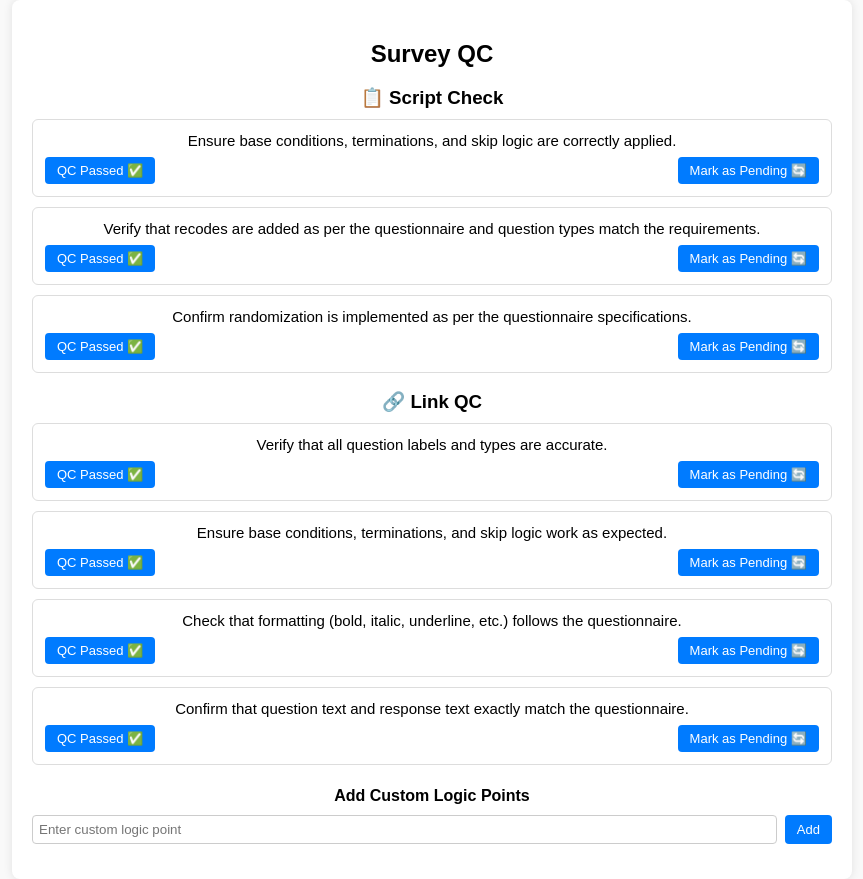
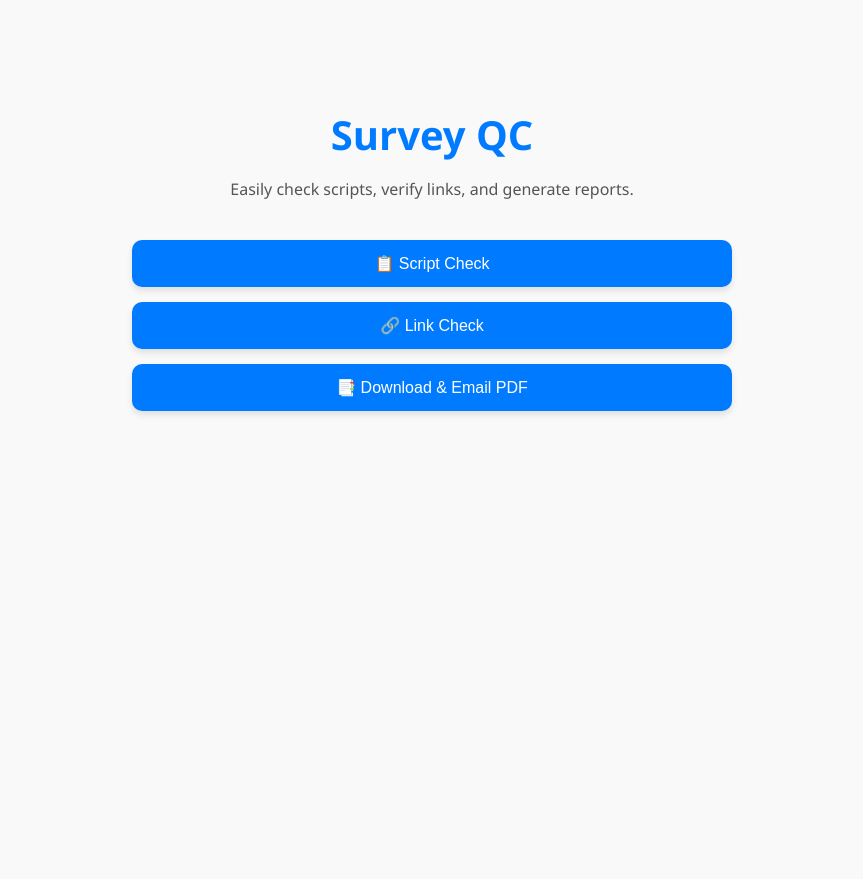
Before and after one commit to AMITMG07/Amit_Survey_QC, a plain HTML site: page index.html in a window 1280 px wide. Shown: the whole page, without its empty margins (208-1071 px from the left). After the commit the page ends 800 px from the top, so only its background shows below. Drawn offline with nearby package versions, Linux system fonts and the light colour scheme.

Commit message:
Updated homepage layout and fixed styles

```diff
--- a/index.html
+++ b/index.html
@@ -1,30 +1,64 @@
 <!DOCTYPE html>
 <html lang="en">
 <head>
-    <meta charset="UTF-8">
-    <meta name="viewport" content="width=device-width, initial-scale=1.0">
-    <title>Survey QC To-Do</title>
-    <link rel="stylesheet" href="styles.css">
+  <meta charset="UTF-8" />
+  <meta name="viewport" content="width=device-width, initial-scale=1.0"/>
+  <title>Survey QC</title>
+  <link rel="stylesheet" href="styles.css" />
 </head>
 <body>
+  <!-- Home Page -->
+  <div id="home-page" class="page active">
+    <div class="home-container">
+      <h1>Survey QC</h1>
+      <p class="subtitle">Easily check scripts, verify links, and generate reports.</p>
+      <div class="button-group">
+        <button onclick="navigateTo('script-page')">📋 Script Check</button>
+        <button onclick="navigateTo('link-page')">🔗 Link Check</button>
+        <button onclick="downloadAndEmailPDF()">📑 Download & Email PDF</button>
+      </div>
+    </div>
+  </div>
+
+  <!-- Script Check Page -->
+  <div id="script-page" class="page">
     <div class="container">
       <h2>Survey QC</h2>
-
       <h3>📋 Script Check</h3>
       <div id="script-check-list"></div>
 
+      <h4>Add Custom Logic Points</h4>
+      <div class="add-section">
+        <input type="text" id="custom-script-input" placeholder="Enter custom logic point" />
+        <button id="add-script-btn">Add</button>
+      </div>
+      <div id="custom-script-list"></div>
+
+      <button class="nav-btn" onclick="navigateTo('home-page')">🏠 Back to Home</button>
+    </div>
+  </div>
+
+  <!-- Link QC Page -->
+  <div id="link-page" class="page">
+    <div class="container">
+      <h2>Survey QC</h2>
       <h3>🔗 Link QC</h3>
       <div id="link-qc-list"></div>
 
       <h4>Add Custom Logic Points</h4>
       <div class="add-section">
-            <input type="text" id="custom-input" placeholder="Enter custom logic point">
-            <button id="add-btn">Add</button>
+        <input type="text" id="custom-link-input" placeholder="Enter custom logic point" />
+        <button id="add-link-btn">Add</button>
+      </div>
+      <div id="custom-link-list"></div>
+
+      <button class="nav-btn" onclick="navigateTo('home-page')">🏠 Back to Home</button>
+    </div>
   </div>
 
-        <div id="custom-todo-list"></div>
-    </div>
-
+  <!-- Scripts -->
   <script src="script.js"></script>
+  <script src="https://cdnjs.cloudflare.com/ajax/libs/html2canvas/1.4.1/html2canvas.min.js"></script>
+  <script src="https://cdnjs.cloudflare.com/ajax/libs/jspdf/2.5.1/jspdf.umd.min.js"></script>
 </body>
 </html>
--- a/script.js
+++ b/script.js
@@ -1,23 +1,30 @@
+// Default Todos
 const scriptTodos = [
-    "Ensure base conditions, terminations, and skip logic are correctly applied.",
-    "Verify that recodes are added as per the questionnaire and question types match the requirements.",
-    "Confirm randomization is implemented as per the questionnaire specifications."
+  "Ensure base conditions are correctly applied.",
+  "Ensure termination conditions are correctly applied.",
+  "Ensure skip logic is correctly implemented.",
+  "Verify that recodes are added as per the questionnaire.",
+  "Verify that question types match the requirements.",
+  "Confirm that randomization is implemented as per the questionnaire specifications."
 ];
 
 const linkQCTodos = [
   "Verify that all question labels and types are accurate.",
-    "Ensure base conditions, terminations, and skip logic work as expected.",
+  "Ensure base conditions work as expected.",
+  "Ensure termination conditions work as expected.",
+  "Ensure skip logic works as expected.",
   "Check that formatting (bold, italic, underline, etc.) follows the questionnaire.",
   "Confirm that question text and response text exactly match the questionnaire."
 ];
 
-const scriptList = document.getElementById("script-check-list");
-const linkQCList = document.getElementById("link-qc-list");
-const customList = document.getElementById("custom-todo-list");
-const addBtn = document.getElementById("add-btn");
-const customInput = document.getElementById("custom-input");
+// Page Navigation
+function navigateTo(pageId) {
+  document.querySelectorAll(".page").forEach(page => page.classList.remove("active"));
+  document.getElementById(pageId).classList.add("active");
+}
 
-function createTodoElement(text, isCustom = false) {
+// Create To-do Element
+function createTodoElement(text, isCustom, listType) {
   const box = document.createElement("div");
   box.classList.add("todo-box");
 
@@ -31,58 +38,124 @@ function createTodoElement(text, isCustom = false) {
 
   const doneBtn = document.createElement("button");
   doneBtn.textContent = isCustom ? "Logic Checked ✅" : "QC Passed ✅";
-    doneBtn.onclick = () => label.classList.add("done");
+  doneBtn.onclick = () => {
+    label.classList.add("done");
+    saveTodos(listType);
+  };
 
   const undoneBtn = document.createElement("button");
   undoneBtn.textContent = "Mark as Pending 🔄";
-    undoneBtn.onclick = () => label.classList.remove("done");
+  undoneBtn.onclick = () => {
+    label.classList.remove("done");
+    saveTodos(listType);
+  };
 
-    // If custom, add delete button to right side
+  actions.appendChild(doneBtn);
+  actions.appendChild(undoneBtn);
+
   if (isCustom) {
     const deleteBtn = document.createElement("button");
     deleteBtn.textContent = "Delete ❌";
     deleteBtn.classList.add("delete-btn");
     deleteBtn.onclick = () => {
       box.remove();
-            checkScrollState();
+      saveTodos(listType);
     };
-        actions.appendChild(doneBtn);
-        actions.appendChild(undoneBtn);
     actions.appendChild(deleteBtn);
-    } else {
-        actions.appendChild(doneBtn);
-        actions.appendChild(undoneBtn);
   }
 
   box.appendChild(actions);
   return box;
 }
 
-// Load default todos
-scriptTodos.forEach(todo => {
-    scriptList.appendChild(createTodoElement(todo, false));
+// Save Todos to LocalStorage
+function saveTodos(listType) {
+  const todos = [];
+  document.querySelectorAll(`#${listType}-list .todo-box`).forEach(box => {
+    todos.push({
+      text: box.querySelector(".todo-text").textContent,
+      done: box.querySelector(".todo-text").classList.contains("done")
     });
-linkQCTodos.forEach(todo => {
-    linkQCList.appendChild(createTodoElement(todo, false));
   });
+  localStorage.setItem(listType, JSON.stringify(todos));
+}
 
-// Add custom todo
-addBtn.addEventListener("click", () => {
-    const value = customInput.value.trim();
+// Load Todos from LocalStorage
+function loadTodos(listType, defaultTodos, customInputId, addBtnId, customListId) {
+  const list = document.getElementById(`${listType}-list`);
+  const customList = document.getElementById(customListId);
+  list.innerHTML = "";
+  customList.innerHTML = "";
+
+  const stored = JSON.parse(localStorage.getItem(listType)) || [];
+  if (stored.length > 0) {
+    stored.forEach(todo => {
+      const el = createTodoElement(todo.text, false, listType);
+      if (todo.done) el.querySelector(".todo-text").classList.add("done");
+      list.appendChild(el);
+    });
+  } else {
+    defaultTodos.forEach(todo => {
+      list.appendChild(createTodoElement(todo, false, listType));
+    });
+  }
+
+  document.getElementById(addBtnId).onclick = () => {
+    const value = document.getElementById(customInputId).value.trim();
     if (value) {
-        customList.appendChild(createTodoElement(value, true));
-        customInput.value = "";
-        checkScrollState();
+      customList.appendChild(createTodoElement(value, true, listType));
+      document.getElementById(customInputId).value = "";
+      saveTodos(listType);
     }
-});
+  };
+}
 
-// Enable scroll only if needed
-function checkScrollState() {
-    if (document.body.scrollHeight > window.innerHeight) {
-        document.body.classList.add("scrollable");
-    } else {
-        document.body.classList.remove("scrollable");
+// Load Script & Link Todos
+loadTodos("script-check", scriptTodos, "custom-script-input", "add-script-btn", "custom-script-list");
+loadTodos("link-qc", linkQCTodos, "custom-link-input", "add-link-btn", "custom-link-list");
+
+// PDF & Email Function (Optimized)
+async function downloadAndEmailPDF() {
+  const { jsPDF } = window.jspdf;
+  const pdf = new jsPDF("p", "mm", "a4");
+
+  for (let pageId of ["script-page", "link-page"]) {
+    const element = document.getElementById(pageId);
+    element.classList.add("active");
+    await new Promise(resolve => setTimeout(resolve, 200)); // shorter wait
+
+    // faster screenshot (lower scale)
+    const canvas = await html2canvas(element, { scale: 1.2, backgroundColor: "#fff" });
+    const imgData = canvas.toDataURL("image/png");
+    const imgProps = pdf.getImageProperties(imgData);
+    const pdfWidth = pdf.internal.pageSize.getWidth();
+    const pdfHeight = (imgProps.height * pdfWidth) / imgProps.width;
+
+    pdf.addImage(imgData, "PNG", 0, 0, pdfWidth, pdfHeight);
+    if (pageId !== "link-page") pdf.addPage();
+
+    element.classList.remove("active");
+  }
+
+  // Save PDF quickly
+  const pdfFileName = "Survey_QC.pdf";
+  pdf.save(pdfFileName);
+
+  // ✅ Gmail compose link (removed Regards)
+  const gmailUrl =
+    "https://mail.google.com/mail/?view=cm&fs=1" +
+    "&to=amitgadad@gmail.com" +
+    "&su=" + encodeURIComponent("Survey QC Report") +
+    "&body=" + encodeURIComponent(
+      "Hi,\n\nPlease find the attached Survey QC PDF.\n\n(Attachment: " + pdfFileName + ")"
+    );
+
+  const win = window.open(gmailUrl, "_blank");
+  if (!win) {
+    // ✅ Fallback: mailto (removed Regards)
+    window.location.href =
+      "mailto:amitgadad@gmail.com" +
+      "?subject=" + encodeURIComponent("Survey QC Report") +
+      "&body=" + encodeURIComponent("Hi,\n\nPlease find the attached Survey QC PDF.\n\n");
   }
 }
-
-checkScrollState();
--- a/styles.css
+++ b/styles.css
@@ -1,103 +1,153 @@
+/* Reset & Base */
 html, body {
   margin: 0;
   padding: 0;
+  font-family: "Segoe UI", Arial, sans-serif;
+  background: #f9f9f9;
+  height: 100%;
+  color: #333;
+}
+
+/* Page Visibility */
+.page {
+  display: none;
   height: 100%;
 }
-
-body {
-    font-family: Arial, sans-serif;
-    background-color: #f9f9f9;
-    overflow-y: hidden;
+.page.active {
+  display: block;
 }
 
-body.scrollable {
-    overflow-y: auto;
+/* Home Page */
+.home-container {
+  max-width: 600px;
+  margin: auto;
+  text-align: center;
+  padding: 80px 20px;
+}
+.home-container h1 {
+  font-size: 2.5rem;
+  margin-bottom: 10px;
+  color: #007BFF;
+  font-weight: bold;
+}
+.subtitle {
+  font-size: 1rem;
+  margin-bottom: 40px;
+  color: #555;
+}
+.button-group {
+  display: flex;
+  flex-direction: column;
+  gap: 15px;
+}
+.button-group button {
+  padding: 14px;
+  font-size: 16px;
+  border: none;
+  border-radius: 10px;
+  background: #007BFF;
+  color: #fff;
+  cursor: pointer;
+  font-weight: 500;
+  box-shadow: 0 4px 6px rgba(0,0,0,0.1);
+  transition: all 0.3s;
+}
+.button-group button:hover {
+  background: #0056b3;
+  transform: translateY(-2px);
 }
 
+/* Container (Script/Link Pages) */
 .container {
   max-width: 800px;
-    margin: auto;
-    background: white;
-    padding: 20px;
-    border-radius: 8px;
-    box-shadow: 0 0 10px rgba(0, 0, 0, 0.1);
+  margin: 30px auto;
+  background: #fff;
+  padding: 25px;
+  border-radius: 12px;
+  box-shadow: 0 4px 15px rgba(0, 0, 0, 0.1);
 }
-
 h2, h3, h4 {
   text-align: center;
-    margin-bottom: 10px;
+  margin-bottom: 12px;
 }
-
 .todo-box {
   border: 1px solid #ddd;
   padding: 12px;
-    margin-bottom: 10px;
+  margin-bottom: 12px;
   border-radius: 6px;
-    background: #fff;
+  background: #fafafa;
 }
-
 .todo-text {
   text-align: center;
   font-size: 15px;
   font-weight: 500;
   margin-bottom: 8px;
 }
-
 .todo-actions {
   display: flex;
   justify-content: space-between;
   flex-wrap: wrap;
   gap: 8px;
 }
-
 button {
-    padding: 6px 12px;
+  padding: 8px 14px;
   border: none;
   background-color: #007BFF;
   color: white;
   cursor: pointer;
-    border-radius: 4px;
-    font-size: 13px;
-    transition: background-color 0.3s ease;
+  border-radius: 6px;
+  font-size: 14px;
+  transition: 0.3s;
 }
-
 button:hover {
   background-color: #0056b3;
 }
-
 .delete-btn {
   background-color: #dc3545;
 }
-
 .delete-btn:hover {
   background-color: #a71d2a;
 }
-
 .done {
   background-color: lightgreen;
   text-decoration: line-through;
   padding: 4px;
   border-radius: 4px;
 }
-
 .add-section {
   display: flex;
-    gap: 8px;
+  gap: 10px;
   justify-content: center;
   flex-wrap: wrap;
   margin-bottom: 15px;
 }
-
 .add-section input {
   flex: 1;
-    min-width: 200px;
-    padding: 6px;
+  min-width: 220px;
+  padding: 8px;
   border: 1px solid #ccc;
-    border-radius: 4px;
+  border-radius: 6px;
+}
+
+/* Navigation Button */
+.nav-btn {
+  display: block;
+  margin: 25px auto 0;
+  background: #28a745;
+}
+.nav-btn:hover {
+  background: #1e7e34;
 }
 
 /* Responsive */
 @media (max-width: 480px) {
+  .home-container h1 {
+    font-size: 2rem;
+  }
+  .button-group button {
+    font-size: 14px;
+    padding: 12px;
+  }
   .todo-actions {
     flex-direction: column;
     gap: 6px;
```
Lines whose indentation alone changed are shown as unchanged.
